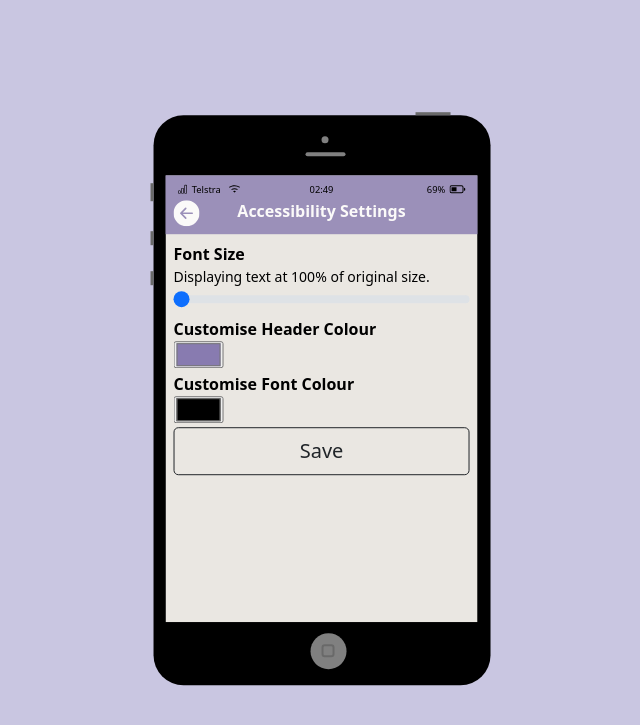
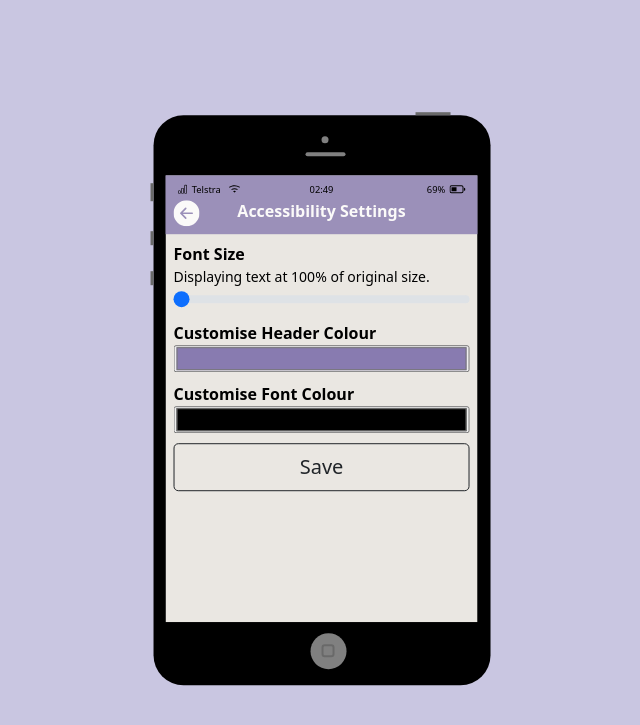
Before and after one commit to owen-master/Appsistant, a Laravel app: page /settings in a window 1280 px wide. Shown: the top 725 px of the page, without its empty margins (318-958 px from the left). Run offline with Laravel 8, Linux system fonts and the light colour scheme.

Commit message:
Add font colour to headings. Neaten styling.

```diff
--- a/src/app/Http/Helpers/ColourPalletHelper.php
+++ b/src/app/Http/Helpers/ColourPalletHelper.php
@@ -44,4 +44,9 @@ class ColourPalletHelper {
     {
         return 'color: ' . self::getFontColour() . ';';
     }
+
+    public static function getFontColourStyleHeading()
+    {
+        return 'color: ' . self::getFontColour() . '; filter: invert(100%);';
+    }
 }
--- a/src/resources/views/accessibility-settings.blade.php
+++ b/src/resources/views/accessibility-settings.blade.php
@@ -15,7 +15,7 @@
         </a>
     </div>
     <div class="col-8 container-fluid text-center">
-        <p class="mb-0 text-white"><b>Accessibility Settings</b></p>
+        <p class="mb-0" style="{!! \App\Http\Helpers\ColourPalletHelper::getFontColourStyleHeading() !!}"><b>Accessibility Settings</b></p>
     </div>
     <div class="col-2 container-fluid">
 
@@ -34,15 +34,11 @@
 
         <!-- Header Colour Input -->
         <label for="input_colour_header" class="form-label pb-0 mb-0"><b>Customise Header Colour</b></label>
-        <br>
         <input type="color" name="header_colour" id="input_colour_header" value="{!! \App\Http\Helpers\ColourPalletHelper::getHeaderColour() !!}" />
-        <br>
 
         <!-- Font Colour Input-->
         <label for="input_colour_font" class="form-label pb-0 mb-0"><b>Customise Font Colour</b></label>
-        <br>
         <input type="color" name="font_colour" id="input_colour_font" value="{!! \App\Http\Helpers\ColourPalletHelper::getFontColour() !!}" />
-        <br>
 
         <button type="submit" class="btn btn-lg btn-outline-dark container-fluid align-text-bottom">Save</button>
     </form>
--- a/src/resources/views/base.blade.php
+++ b/src/resources/views/base.blade.php
@@ -13,6 +13,12 @@
         body {
             background: #c9c6e1;
             {!! App\Http\Helpers\ColourPalletHelper::getFontColourStyle() !!};
+        }
+
+
+        input {
+            width: 100%;
+            margin-bottom: 10px;
         }
 
         .iphone {
--- a/src/resources/views/course.blade.php
+++ b/src/resources/views/course.blade.php
@@ -15,7 +15,7 @@
         </a>
     </div>
     <div class="col-8 container-fluid text-center">
-        <p class="mb-0 text-white"><b>{{request()['name']}} @if(request()['name'] != 'Help')Tutorial @endif</b></p>
+        <p class="mb-0" style="{!! \App\Http\Helpers\ColourPalletHelper::getFontColourStyleHeading() !!}"><b>{{request()['name']}} @if(request()['name'] != 'Help')Tutorial @endif</b></p>
     </div>
     <div class="col-2 container-fluid">
 
--- a/src/resources/views/landing.blade.php
+++ b/src/resources/views/landing.blade.php
@@ -9,7 +9,7 @@
         <div class="col-2 container-fluid">
         </div>
         <div class="col-8 container-fluid text-center">
-            <p class="mb-0 text-white"><b>Appsistant | Home</b></p>
+            <p class="mb-0" style="{!! \App\Http\Helpers\ColourPalletHelper::getFontColourStyleHeading() !!}"><b>Appsistant | Home</b></p>
         </div>
         <div class="col-2 container-fluid">
             <a href="{{ route('settings.get') }}" class="text-white">
--- a/src/resources/views/phone-home.blade.php
+++ b/src/resources/views/phone-home.blade.php
@@ -5,7 +5,7 @@
 @endsection
 
 @section('content')
-    <div class="p-3 pt-4" {!! \App\Http\Helpers\ColourPalletHelper::getHeaderStyle() !!}}>
+    <div class="p-3 pt-4" style="min-height: 100%; background: mintcream;">
         <div class="container">
             <div class="row my-2">
                 <div class="col-4">
```
